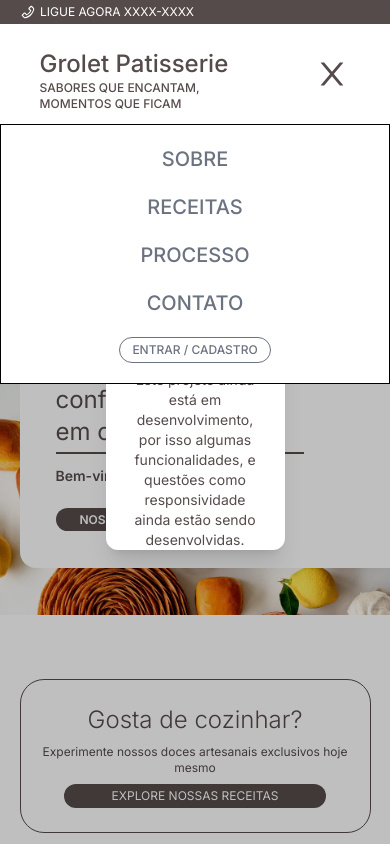
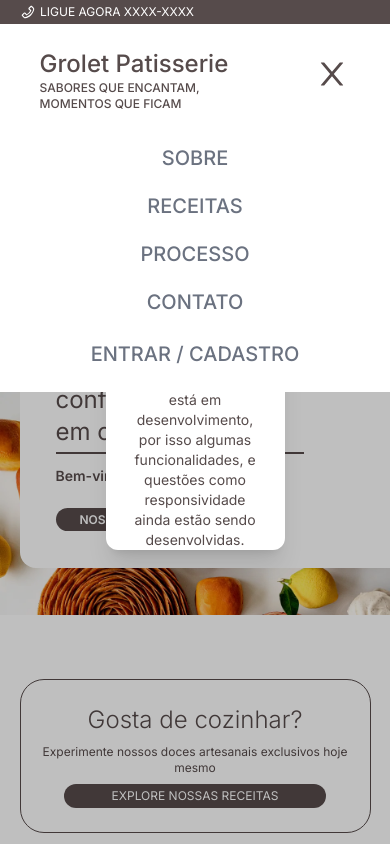
Before and after one commit to JhonatasAnicezio/Grolet_Patisserie, a Next.js app: page / in a window 390 px wide. Both pictures are taken after a click on the button 332 px from the left and 74 px from the top of the page. Shown: the top 844 px of the page. Built offline with nearby package versions, Linux system fonts and the light colour scheme; no server answers.

Commit message:
feat: add responsive in header

```diff
--- a/src/components/Form/FormLogin/index.tsx
+++ b/src/components/Form/FormLogin/index.tsx
@@ -80,7 +80,7 @@ export default function FormLogin({ setIsOpen }: propsLogin) {
         >
           {isLoading? 'Um momento...' : 'Iniciar sessão'}
         </button>
-        <Form.Field className='flex items-center gap-1 text-xs'>
+        <Form.Field className='flex max-sm:flex-col items-center gap-1 text-xs'>
           <p>Não possui uma conta ainda?</p>
           <Link
             href='/register'
--- a/src/components/Hamburguer/index.tsx
+++ b/src/components/Hamburguer/index.tsx
@@ -1,8 +1,12 @@
 import { useState } from "react"
 import { AiOutlineClose, AiOutlineMenu } from "react-icons/ai"
 
-export function Hamburguer() {
-    const [isOpen, setIsOpen] = useState(false)
+interface Hamburguer {
+    isOpen: boolean,
+    setIsOpen: (value: boolean) => void,
+}
+
+export function Hamburguer({ isOpen, setIsOpen }: Hamburguer) {
 
     return (
         <button onClick={() => setIsOpen(!isOpen)} className="min-[872px]:hidden max-[872px]:visible text-4xl">
--- a/src/components/Header/components/button.tsx
+++ b/src/components/Header/components/button.tsx
@@ -21,6 +21,7 @@ export function Button() {
           className={`
             transition duration-500 rounded-full py-1 px-3 border border-gray-500 hover:bg-brown-350 hover:text-white hover:border-brown-350
             ${pathname === '/register' && 'bg-brown-350 text-white border-brown-350'}
+            max-sm:text-xl max-lg:border-none max-lg:bg-none
           `}
         >
           ENTRAR / CADASTRO
--- a/src/components/Header/index.tsx
+++ b/src/components/Header/index.tsx
@@ -5,8 +5,11 @@ import { FaInstagram, FaFacebookSquare, FaLinkedin } from "react-icons/fa";
 import { LinkHeader } from "./components/link";
 import { Button } from "./components/button";
 import { Hamburguer } from "../Hamburguer";
+import { useState } from "react";
 
 export function Header() {
+  const [isOpen, setIsOpen] = useState(false);
+
   return (
     <header className="fixed top-0 left-0 w-full bg-white z-50">
       <div className="flex justify-between items-center text-xs px-16 max-sm:px-5 py-1 bg-brown-350 text-white">
@@ -38,10 +41,12 @@ export function Header() {
           <LinkHeader name="CONTATO" route="/contact" />
           <Button />
         </nav>
-        <Hamburguer />
+
+        <Hamburguer isOpen={isOpen} setIsOpen={setIsOpen} />
 
         </div>
-        <div className="w-full absolute bg-white border border-black right-0">
+        {isOpen &&
+          <div className="w-full relative z-10 bg-white right-0">
             <nav className="flex flex-col gap-5 justify-between p-5 items-center font-medium text-xs text-gray-500">
               <LinkHeader name="SOBRE" route="/about" />
               <LinkHeader name="RECEITAS" route="/recipes" />
@@ -50,6 +55,7 @@ export function Header() {
               <Button />
             </nav>
           </div>
+        }
     </header>
   )
 }
--- a/src/components/Modal/index.tsx
+++ b/src/components/Modal/index.tsx
@@ -11,7 +11,7 @@ interface propsModal {
 export function Modal({ setIsOpen, isOpen }: propsModal) {
   return (
     <Transition appear show={isOpen} as={Fragment}>
-      <Dialog as="div" className="relative z-10" onClose={() => setIsOpen(!isOpen)}>
+      <Dialog as="div" className="relative z-50" onClose={() => setIsOpen(!isOpen)}>
         <Transition.Child
           as={Fragment}
           enter="ease-out duration-300"
@@ -35,8 +35,8 @@ export function Modal({ setIsOpen, isOpen }: propsModal) {
               leaveFrom="opacity-100 scale-100"
               leaveTo="opacity-0 scale-95"
             >
-              <Dialog.Panel className="flex relative w-3/4 text-brown-350 h-banner transform overflow-hidden bg-white shadow-xl transition-all">
-                <div className="h-full w-full bg-cover" style={{ backgroundImage: "url('/croasaint.webp')" }} />
+              <Dialog.Panel className="flex absolute w-3/4 max-[875px]:w-full text-brown-350 h-banner transform overflow-hidden bg-white shadow-xl transition-all">
+                <div className="h-full w-full bg-cover max-[875px]:hidden" style={{ backgroundImage: "url('/croasaint.webp')" }} />
                 <div className="flex items-center justify-center w-full">
                   <div className="flex flex-col items-center w-3/4">
                     <h1 className="text-4xl font-medium">Iniciar sessão</h1>
```
Lines whose indentation alone changed are shown as unchanged.
